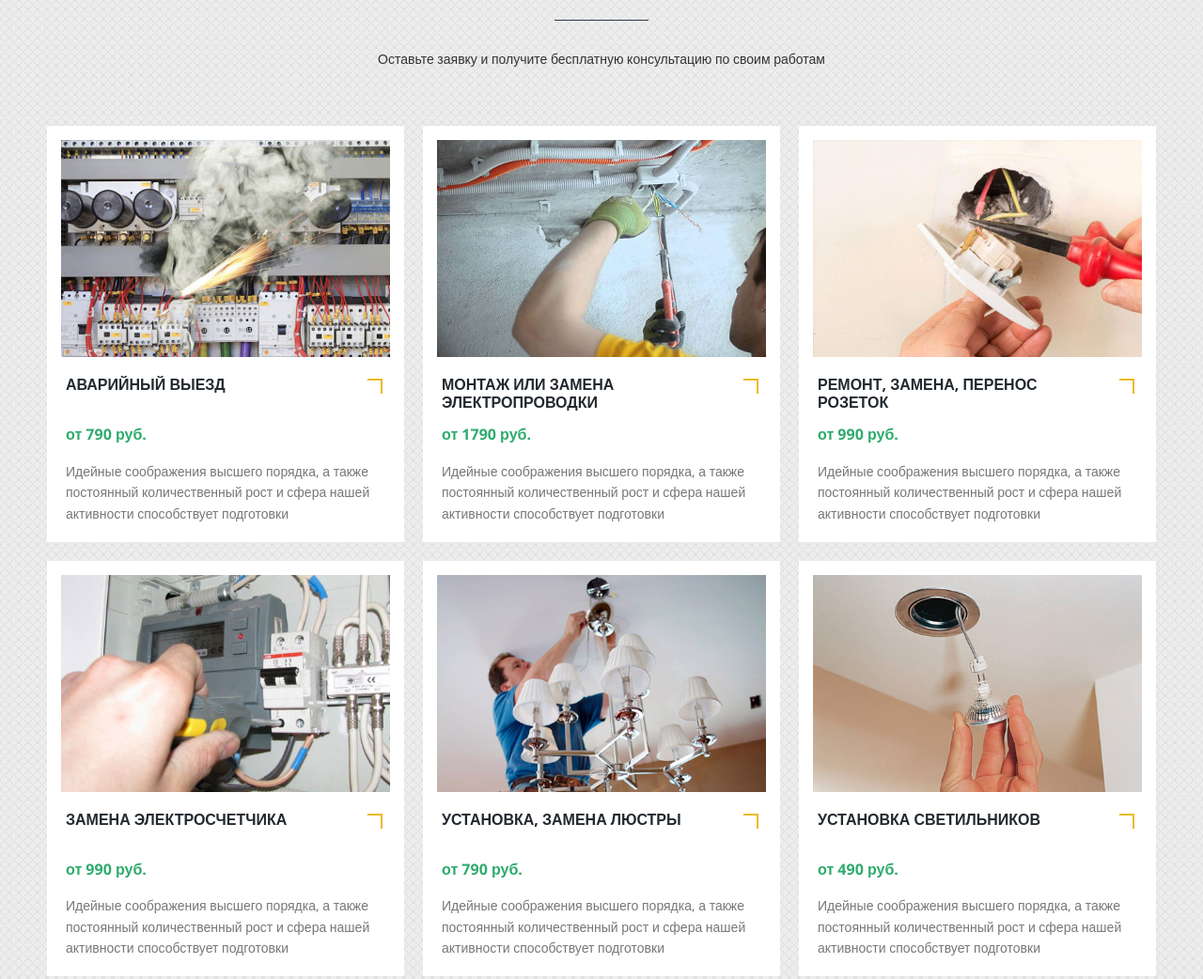
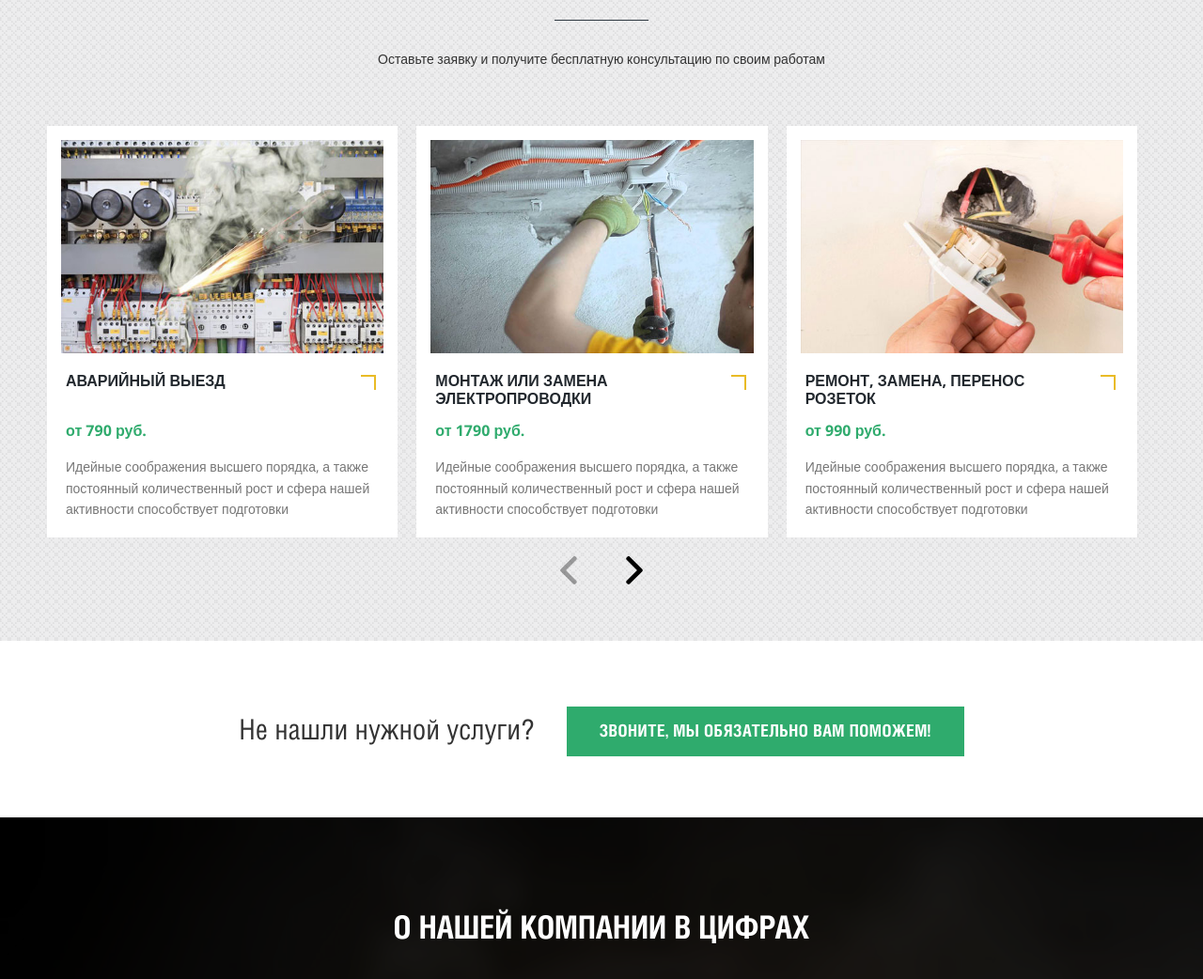
Before and after one commit to svetlanach8/Graduation_project, a website with bundled scripts: page index.html in a window 1280 px wide. Shown: the part 760-1802 px from the top of the page at 94% size. Built offline with nearby package versions, Linux system fonts and the light colour scheme; files whose address does not match are found by name.

Commit message:
add_slider_carousel

```diff
--- a/css/style.css
+++ b/css/style.css
@@ -853,9 +853,21 @@ hr.white {
 	height: 450px;
 }
 .top-slider .item {
+	position: absolute;
+	top: 0;
+	left: 50%;
+	-webkit-transform: translateX(-50%);
+	-ms-transform: translateX(-50%);
+	transform: translateX(-50%);
+	width: 100%;
+	opacity: 0;
 	overflow: hidden;
 	height: 450px;
-	position: relative;
+}
+.top-slider .slider-item-active {
+	opacity: 1;
+	-webkit-transition: opacity .5s;
+	transition: opacity .5s;
 }
 .top-slider .item:before {
 	content: "";
@@ -1068,25 +1080,35 @@ video#video_background {
 /**** /. steps section *****/
 
 /**** services section *****/
+.swiper-container {
+	max-width: 1180px;
+	overflow: hidden;
+}
 
 .services-arrow {
+	position: relative;
 	display: flex;
 	justify-content: center;
 }
 
 .arrow-right,
 .arrow-left {
+	margin-top: 0;
 	width: 30px;
 	height: 30px;
 	cursor: pointer;
 }
 
 .arrow-left {
+	left: auto;
+	right: 50%;
 	transform: rotate(180deg);
 	margin-right: 20px;
 }
 
 .arrow-right {
+	right: auto;
+	left: 50%;
 	margin-left: 20px;
 }
 
@@ -1139,13 +1161,14 @@ video#video_background {
 	-o-transition: all 200ms ease-out;
 	transition: all 200ms ease-out;
 	margin-top: -24px;
-	z-index: 2;
+	z-index: 20;
 	opacity: 0;
 	color: #fff;
 	padding: 10px 0;
 	text-align: center;
 	text-transform: uppercase;
 	border: 2px solid #fff;
+	cursor: pointer;
 }
 .services-section .element:hover .img-wrapper:before {
 	opacity: 1;
--- a/index.html
+++ b/index.html
@@ -19,6 +19,8 @@
 		href='https://fonts.googleapis.com/css?family=Open+Sans:600,400,300,400italic,600,700,700italic,800&subset=latin,cyrillic'
 		rel='stylesheet' type='text/css'>
 	<link href="https://fonts.googleapis.com/icon?family=Material+Icons" rel="stylesheet">
+	<!-- STYLESHEETS :: SWIPER -->
+	<link rel="stylesheet" href="https://cdn.jsdelivr.net/npm/swiper@7/swiper-bundle.min.css"/>
 	<!-- STYLESHEETS :: TEMPLATE -->
 	<link href="css/style.css" rel="stylesheet">
 	<script src="./dist/main.js" defer></script>
@@ -95,9 +97,9 @@
 
 		<!-- * * * * * * Top slider * * * * * * -->
 		<div class="top-slider white text-center relative">
-			<div class="item relative"
+			<div class="item relative slider-item-active"
 				style="background: url(images/slide1.jpg) 50% 50% no-repeat; background-size: cover;">
-				<div class="table">
+				<div class="table active">
 					<div class="table-cell">
 						<div class="container">
 							<h1 class="big">
@@ -160,9 +162,9 @@
 				<div class="push40"></div>
 
 
-				<div class="services-elements">
-					<div class="row services-carousel">
-						<div class="col-sm-6 col-md-4">
+				<div class="services-elements swiper-container swiper-no-swiping">
+					<div class="row services-carousel swiper-wrapper">
+						<div class="col-sm-6 col-md-4 swiper-slide">
 							<div class="element relative">
 								<a class="absolute fancyboxModal" href="#application"
 									data-application="Аварийный выезд"></a>
@@ -179,7 +181,7 @@
 								</div>
 							</div>
 						</div>
-						<div class="col-sm-6 col-md-4">
+						<div class="col-sm-6 col-md-4 swiper-slide">
 							<div class="element relative">
 								<a class="absolute fancyboxModal" href="#application"
 									data-application="Монтаж или замена электропроводки"></a>
@@ -196,7 +198,7 @@
 								</div>
 							</div>
 						</div>
-						<div class="col-sm-6 col-md-4">
+						<div class="col-sm-6 col-md-4 swiper-slide">
 							<div class="element relative">
 								<a class="absolute fancyboxModal" href="#application"
 									data-application="Ремонт, замена, перенос розеток"></a>
@@ -213,7 +215,7 @@
 								</div>
 							</div>
 						</div>
-						<div class="col-sm-6 col-md-4">
+						<div class="col-sm-6 col-md-4 swiper-slide">
 							<div class="element relative">
 								<a class="absolute fancyboxModal" href="#application"
 									data-application="Замена электросчетчика"></a>
@@ -230,7 +232,7 @@
 								</div>
 							</div>
 						</div>
-						<div class="col-sm-6 col-md-4">
+						<div class="col-sm-6 col-md-4 swiper-slide">
 							<div class="element relative">
 								<a class="absolute fancyboxModal" href="#application"
 									data-application="Установка, замена люстры"></a>
@@ -247,7 +249,7 @@
 								</div>
 							</div>
 						</div>
-						<div class="col-sm-6 col-md-4">
+						<div class="col-sm-6 col-md-4 swiper-slide">
 							<div class="element relative">
 								<a class="absolute fancyboxModal" href="#application"
 									data-application="Установка светильников"></a>
@@ -268,8 +270,8 @@
 				</div>
 
 				<div class="services-arrow">
-					<img class="arrow-left" src="images/right-arrow_1.svg" alt="arrow-left">
-					<img class="arrow-right" src="images/right-arrow_1.svg" alt="arrow-right">
+					<img class="arrow-left swiper-button-prev" src="images/right-arrow_1.svg" alt="arrow-left">
+					<img class="arrow-right swiper-button-next" src="images/right-arrow_1.svg" alt="arrow-right">
 				</div>
 
 			</div>
@@ -720,7 +722,7 @@
     <script src="https://oss.maxcdn.com/html5shiv/3.7.2/html5shiv.min.js"></script>
     <script src="https://oss.maxcdn.com/respond/1.4.2/respond.min.js"></script>
     <![endif]-->
-
+	<script src="https://cdn.jsdelivr.net/npm/swiper@7/swiper-bundle.min.js"></script>
 </body>
 
 </html>
--- a/src/index.js
+++ b/src/index.js
@@ -3,9 +3,13 @@ import modal from "./modules/modal";
 import accordion from "./modules/accordion";
 import sendForm from "./modules/sendForm";
 import scroll from "./modules/scroll";
+import slider from "./modules/slider";
+import carousel from "./modules/carousel";
 
 navigation();
 modal();
 accordion();
 sendForm();
 scroll();
+slider();
+carousel();
--- /dev/null
+++ b/src/modules/carousel.js
@@ -0,0 +1,14 @@
+const carousel = () => {
+  const slider = document.querySelector('.swiper-container');
+
+  const swiper = new Swiper(slider, {
+    slidesPerView: 3,
+    spaceBetween: 0,
+    navigation: {
+      nextEl: '.swiper-button-next',
+      prevEl: '.swiper-button-prev',
+    },
+  });
+}
+
+export default carousel;
--- a/src/modules/modal.js
+++ b/src/modules/modal.js
@@ -6,7 +6,9 @@ const modal = () => {
   const modalOverlay = body.querySelector('.modal-overlay');
 
   body.addEventListener('click', (e) => {
-    if (e.target.closest('.header .callback-btn') || e.target.classList.contains('button-services')) {
+    if (e.target.closest('.header .callback-btn') ||
+        e.target.classList.contains('button-services') ||
+        e.target.classList.contains('img-wrapper')) {
       e.preventDefault();
 
       modalCallback.style.display = 'block';
--- /dev/null
+++ b/src/modules/slider.js
@@ -0,0 +1,37 @@
+const slider = () => {
+  const itemSlider = document.querySelectorAll('.top-slider .item');
+  const textSlider = document.querySelectorAll('.top-slider .table');
+
+  let currentSlide = 0;
+  let interval;
+
+  const prevSlide = (elems, index, strClass) => {
+    elems[index].classList.remove(strClass);
+  }
+
+  const nextSlide = (elems, index, strClass) => {
+    elems[index].classList.add(strClass);
+  }
+
+  const autoSlide = () => {
+    prevSlide(itemSlider, currentSlide, 'slider-item-active');
+    prevSlide(textSlider, currentSlide, 'active');
+
+    currentSlide++;
+
+    if (currentSlide >= itemSlider.length) {
+      currentSlide = 0;
+    }
+
+    nextSlide(itemSlider, currentSlide, 'slider-item-active');
+    nextSlide(textSlider, currentSlide, 'active');
+  }
+
+  const startSlide = (timer) => {
+    interval = setInterval(autoSlide, timer);
+  }
+
+  startSlide(3000);
+}
+
+export default slider;
```
Also changed, not shown: dist/main.js.
